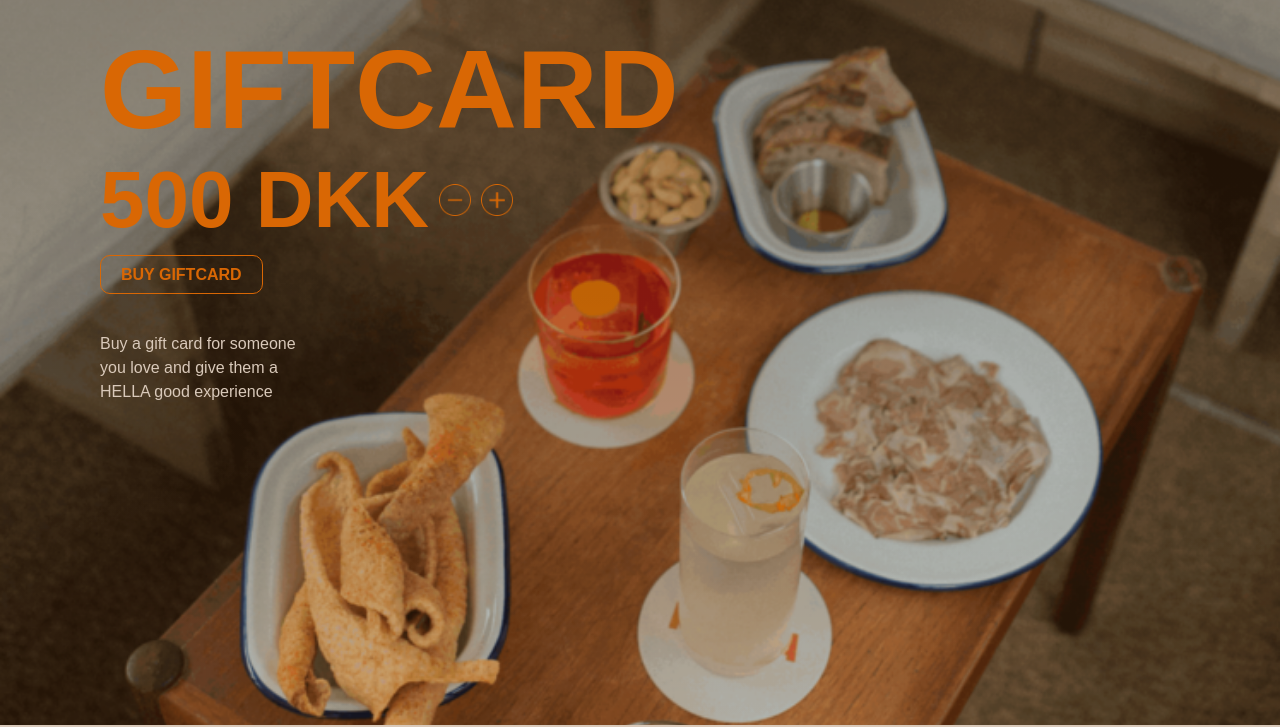
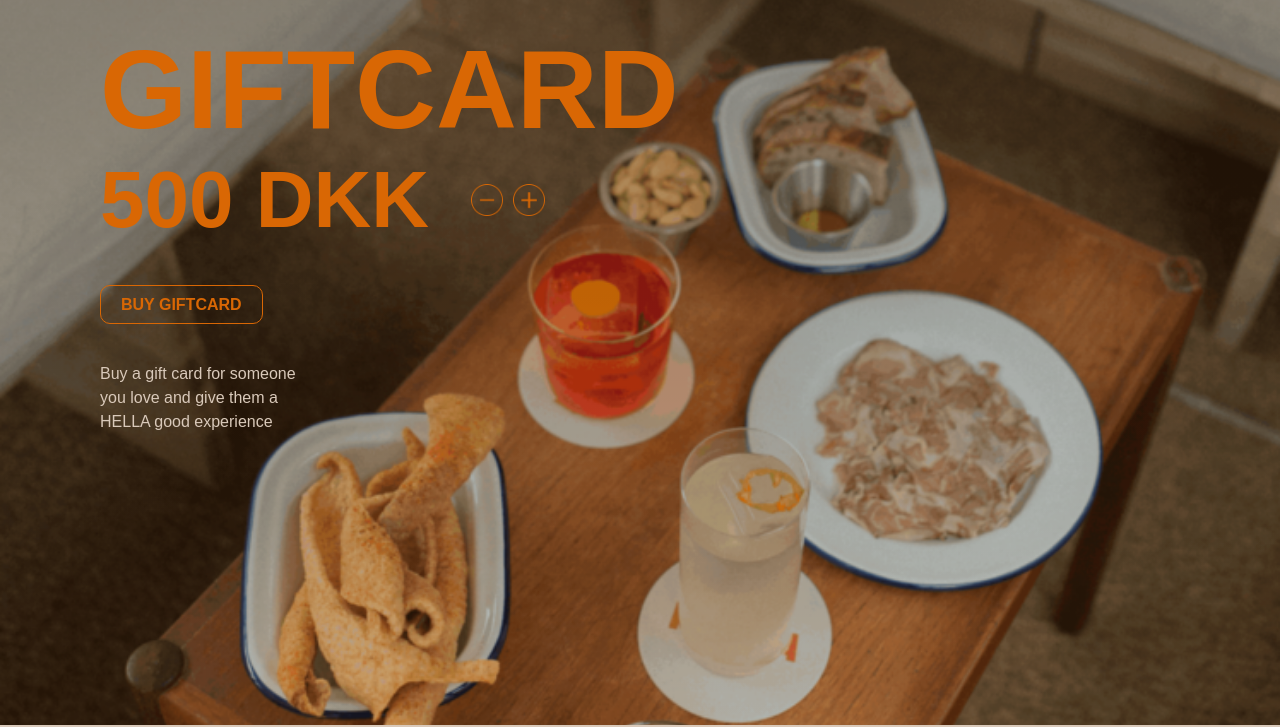
Before and after one commit to Mikkelrubydk/Hella, a plain HTML site: page pages/giftcard.html in a window 1280 px wide. Shown: the part 75-802 px from the top of the page. Drawn offline with Linux system fonts and the light colour scheme; a web font is replaced by a local one.

Commit message:
ændringer i css

```diff
--- a/css/style.css
+++ b/css/style.css
@@ -1161,7 +1161,8 @@ footer h4, footer .ohoverskrift {
 
 .knap-gavekort {
     transition: 1s;
-    margin-top: 20px;
+    margin-top: 50px;
+    margin-bottom: 30px;
     width: fit-content;
 }
 
@@ -1196,6 +1197,9 @@ footer h4, footer .ohoverskrift {
     margin-top: 50px;
 }
 
+.plusminus {
+    padding-left: 2rem;
+}
 
 
 /* styling af about siden */
```
